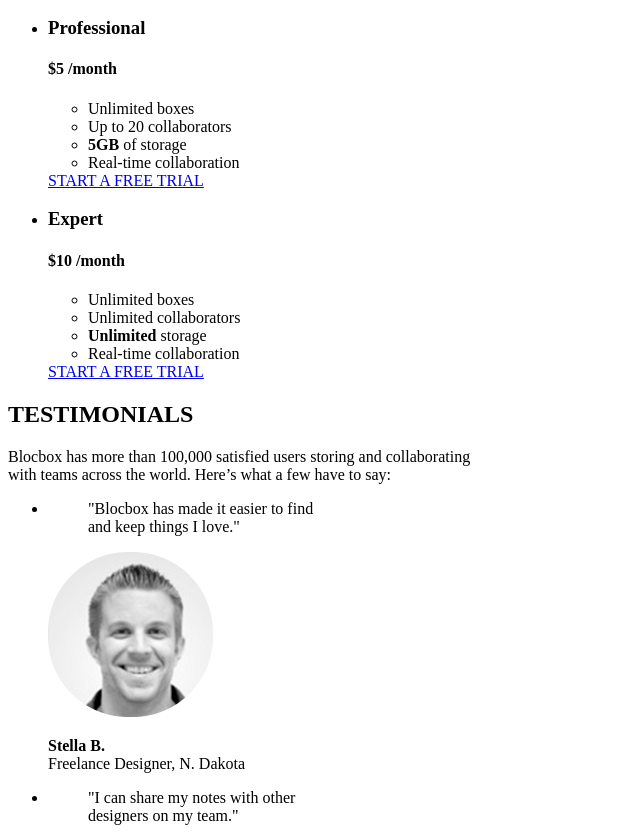
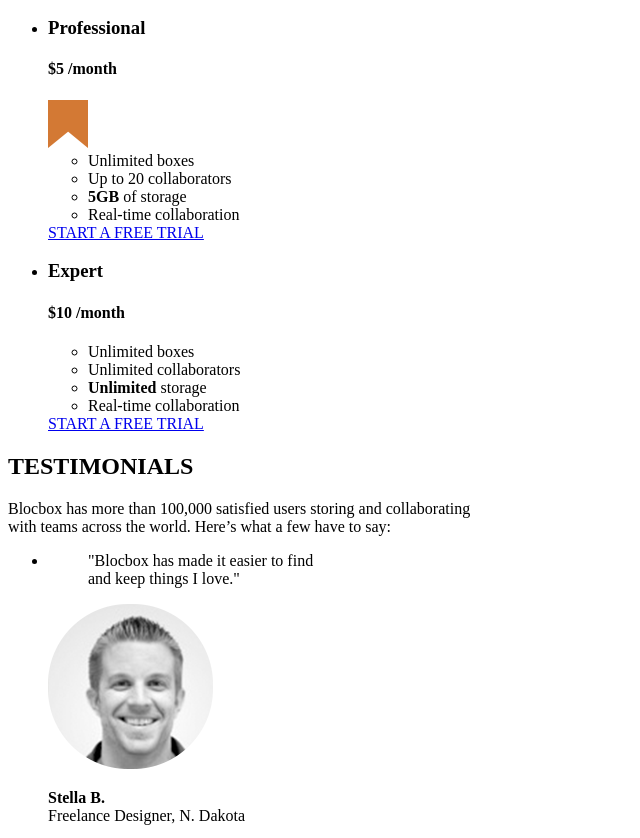
Before and after one commit to gizemgaudet/Blocbox, a plain HTML site: page index.html in a window 1280 px wide. Shown: the part 4930-5768 px from the top of the page, without its empty margins (0-640 px from the left). Drawn offline with Linux system fonts and the light colour scheme.

Commit message:
Assignment-28-completed

```diff
--- a/index.html
+++ b/index.html
@@ -78,6 +78,7 @@
              <div class="box">
                <h3>Professional</h3>
                <h4><span>$</span>5 <span class="month">/month</span></h4>
+               <img src="images/professional-bookmark-icon.png" alt="Professional" />
                 <ul>
                  <li>Unlimited boxes</li>
                  <li>Up to 20 collaborators</li>
```
Also changed, not shown: 1 other file.
